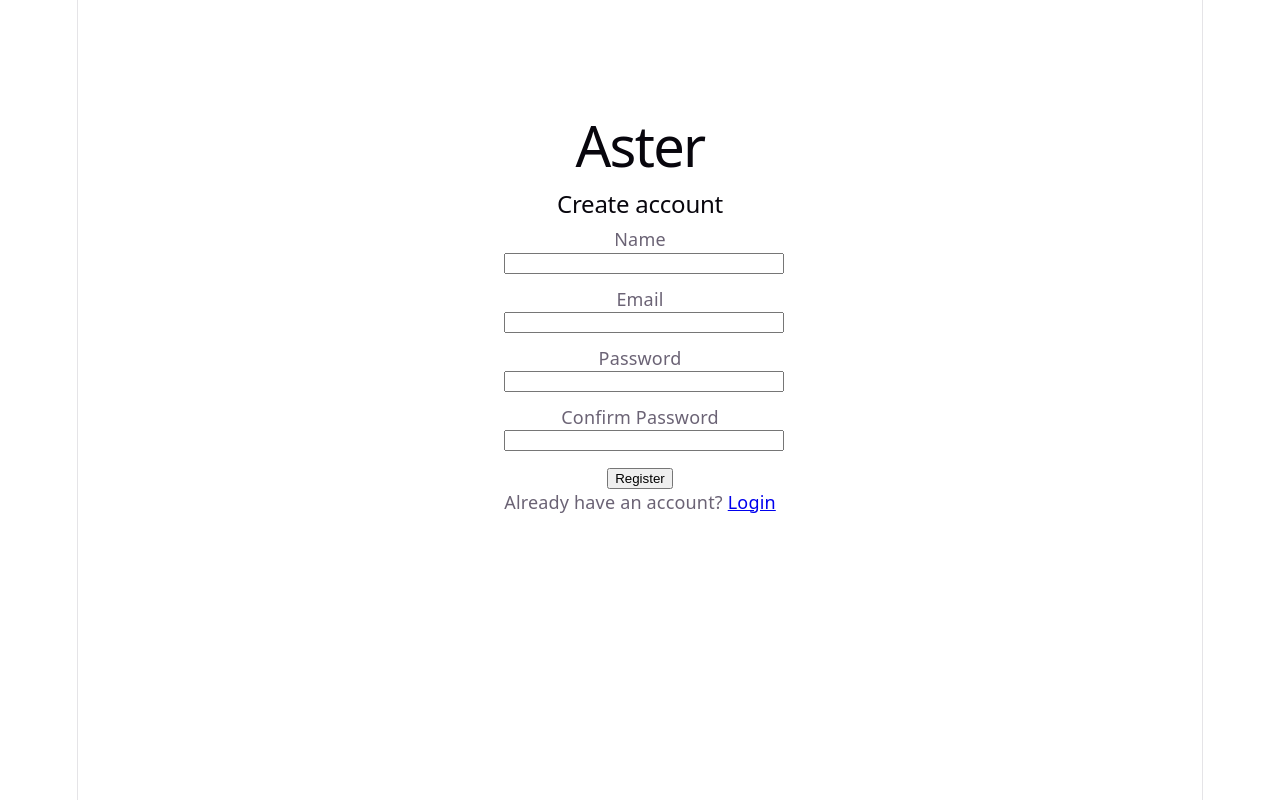
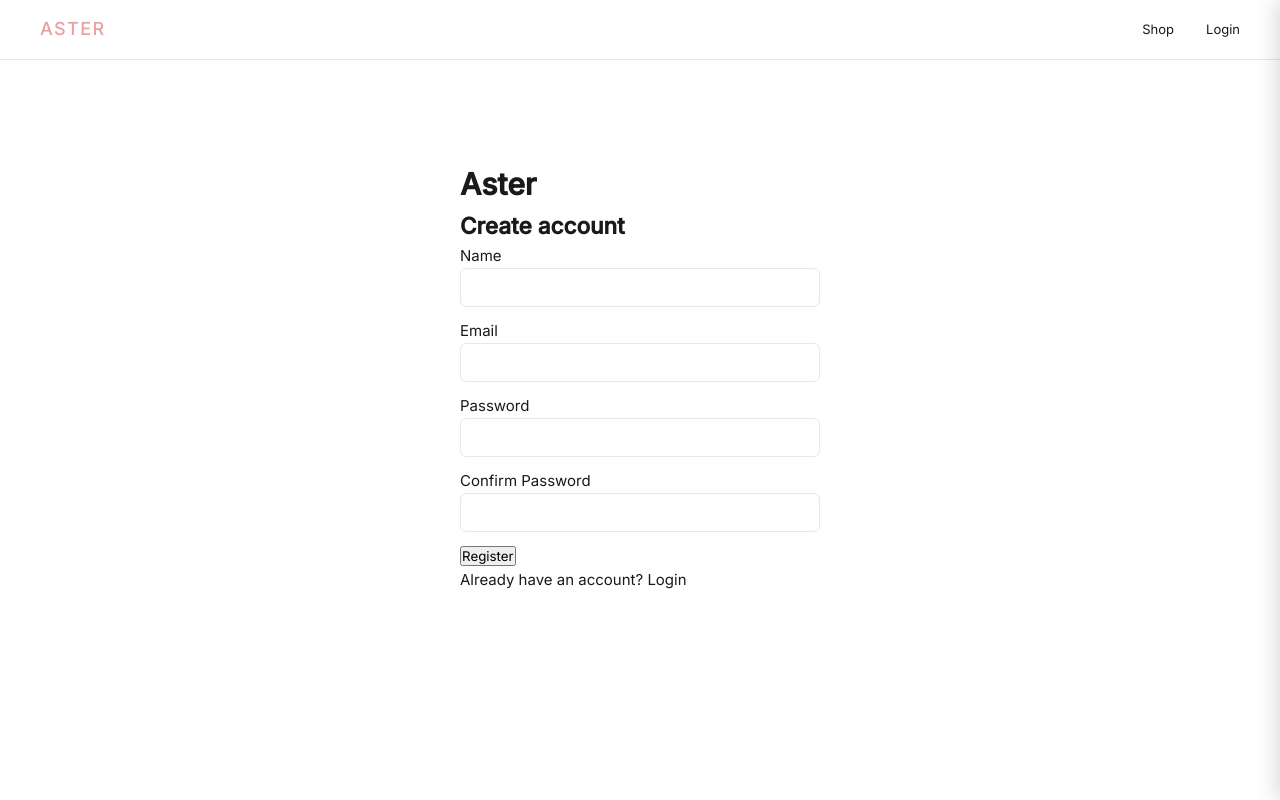
Before and after one commit to alberrrry/aster-web, a React (Vite) app: page /register in a window 1280 px wide. Built offline with nearby package versions, Linux system fonts and the light colour scheme.

Commit message:
feat: global styles, navbar, light theme design system

```diff
--- a/src/App.jsx
+++ b/src/App.jsx
@@ -1,5 +1,8 @@
 import { BrowserRouter, Routes, Route, Navigate } from 'react-router-dom'
 import { AuthProvider } from './context/AuthContext'
+import { CartProvider } from './context/CartContext'
+import Navbar from './components/Navbar'
+import CartDrawer from './components/CartDrawer'
 import Login from './pages/Login'
 import Register from './pages/Register'
 import Home from './pages/Home'
@@ -10,6 +13,9 @@ function App() {
   return (
     <BrowserRouter>
       <AuthProvider>
+        <CartProvider>
+          <Navbar />
+          <CartDrawer />
           <Routes>
             <Route path="/" element={<Home />} />
             <Route path="/login" element={<Login />} />
@@ -18,6 +24,7 @@ function App() {
             <Route path="/products/:slug" element={<ProductDetail />} />
             <Route path="*" element={<Navigate to="/login" />} />
           </Routes>
+        </CartProvider>
       </AuthProvider>
     </BrowserRouter>
   )
--- /dev/null
+++ b/src/api/cart.js
@@ -0,0 +1,7 @@
+import api from './axios'
+
+export const getCart = () => api.get('/cart')
+export const addToCart = (product_id, quantity = 1) => api.post('/cart', { product_id, quantity })
+export const updateCartItem = (id, quantity) => api.patch(`/cart/${id}`, { quantity })
+export const removeCartItem = (id) => api.delete(`/cart/${id}`)
+export const clearCart = () => api.delete('/cart')
--- /dev/null
+++ b/src/components/CartDrawer.jsx
@@ -0,0 +1,82 @@
+import { useCart } from '../context/CartContext'
+import { useNavigate } from 'react-router-dom'
+
+export default function CartDrawer() {
+  const { items, total, itemCount, isOpen, setIsOpen, update, remove } = useCart()
+  const navigate = useNavigate()
+
+  return (
+    <>
+      {/* Overlay */}
+      {isOpen && (
+        <div
+          onClick={() => setIsOpen(false)}
+          style={{
+            position: 'fixed', inset: 0,
+            background: 'rgba(0,0,0,0.4)',
+            zIndex: 100,
+          }}
+        />
+      )}
+
+      {/* Drawer */}
+      <div style={{
+        position: 'fixed', top: 0, right: 0,
+        width: 380, height: '100vh',
+        background: '#fff',
+        boxShadow: '-4px 0 20px rgba(0,0,0,0.15)',
+        zIndex: 101,
+        transform: isOpen ? 'translateX(0)' : 'translateX(100%)',
+        transition: 'transform 0.3s ease',
+        display: 'flex', flexDirection: 'column',
+      }}>
+        {/* Header */}
+        <div style={{ display: 'flex', justifyContent: 'space-between', alignItems: 'center', padding: '20px 24px', borderBottom: '1px solid #eee' }}>
+          <h2 style={{ margin: 0 }}>Cart ({itemCount})</h2>
+          <button onClick={() => setIsOpen(false)} style={{ background: 'none', border: 'none', fontSize: 24, cursor: 'pointer' }}>×</button>
+        </div>
+
+        {/* Items */}
+        <div style={{ flex: 1, overflowY: 'auto', padding: '16px 24px' }}>
+          {items.length === 0 ? (
+            <p style={{ color: '#999', textAlign: 'center', marginTop: 40 }}>Your cart is empty</p>
+          ) : (
+            items.map(item => (
+              <div key={item.id} style={{ display: 'flex', justifyContent: 'space-between', alignItems: 'center', marginBottom: 20, paddingBottom: 20, borderBottom: '1px solid #f0f0f0' }}>
+                <div style={{ flex: 1 }}>
+                  <p style={{ margin: '0 0 4px', fontWeight: 500 }}>{item.product.name}</p>
+                  <p style={{ margin: 0, color: '#666', fontSize: 14 }}>${item.product.price}</p>
+                </div>
+                <div style={{ display: 'flex', alignItems: 'center', gap: 8 }}>
+                  <button onClick={() => item.quantity > 1 ? update(item.id, item.quantity - 1) : remove(item.id)}
+                    style={{ width: 28, height: 28, borderRadius: '50%', border: '1px solid #ddd', background: 'none', cursor: 'pointer' }}>−</button>
+                  <span style={{ width: 20, textAlign: 'center' }}>{item.quantity}</span>
+                  <button onClick={() => update(item.id, item.quantity + 1)}
+                    style={{ width: 28, height: 28, borderRadius: '50%', border: '1px solid #ddd', background: 'none', cursor: 'pointer' }}>+</button>
+                  <button onClick={() => remove(item.id)}
+                    style={{ marginLeft: 8, background: 'none', border: 'none', color: '#999', cursor: 'pointer', fontSize: 18 }}>×</button>
+                </div>
+              </div>
+            ))
+          )}
+        </div>
+
+        {/* Footer */}
+        {items.length > 0 && (
+          <div style={{ padding: '20px 24px', borderTop: '1px solid #eee' }}>
+            <div style={{ display: 'flex', justifyContent: 'space-between', marginBottom: 16 }}>
+              <span style={{ fontWeight: 500 }}>Total</span>
+              <span style={{ fontWeight: 700, fontSize: 18 }}>${Number(total).toFixed(2)}</span>
+            </div>
+            <button
+              onClick={() => { setIsOpen(false); navigate('/checkout') }}
+              style={{ width: '100%', padding: '14px', background: '#000', color: '#fff', border: 'none', borderRadius: 8, fontSize: 16, cursor: 'pointer' }}
+            >
+              Checkout
+            </button>
+          </div>
+        )}
+      </div>
+    </>
+  )
+}
--- /dev/null
+++ b/src/components/Navbar.jsx
@@ -0,0 +1,72 @@
+import { Link, useNavigate } from 'react-router-dom'
+import { useAuth } from '../context/AuthContext'
+import { useCart } from '../context/CartContext'
+
+export default function Navbar() {
+  const { user, logout } = useAuth()
+  const { itemCount, setIsOpen } = useCart()
+  const navigate = useNavigate()
+
+  const handleLogout = async () => {
+    await logout()
+    navigate('/login')
+  }
+
+  return (
+    <nav style={{
+      borderBottom: '0.5px solid var(--border)',
+      padding: '0 40px',
+      height: 60,
+      display: 'flex',
+      alignItems: 'center',
+      justifyContent: 'space-between',
+      position: 'sticky',
+      top: 0,
+      background: '#fff',
+      zIndex: 50,
+    }}>
+      <Link to="/" style={{ fontSize: 18, fontWeight: 500, letterSpacing: '.08em', color: 'var(--accent)' }}>
+        ASTER
+      </Link>
+
+      <div style={{ display: 'flex', gap: 32, alignItems: 'center' }}>
+        <Link to="/products" style={{ fontSize: 13, color: 'var(--text-primary)' }}>
+          Shop
+        </Link>
+        {user && (
+          <Link to="/orders" style={{ fontSize: 13, color: 'var(--text-primary)' }}>
+            Orders
+          </Link>
+        )}
+        {user ? (
+          <button
+            onClick={handleLogout}
+            style={{ fontSize: 13, color: 'var(--text-primary)', background: 'none', border: 'none' }}
+          >
+            Logout
+          </button>
+        ) : (
+          <Link to="/login" style={{ fontSize: 13, color: 'var(--text-primary)' }}>
+            Login
+          </Link>
+        )}
+        {user && (
+          <button
+            onClick={() => setIsOpen(true)}
+            style={{
+              background: 'var(--accent)',
+              color: '#fff',
+              border: 'none',
+              borderRadius: 'var(--radius-md)',
+              padding: '7px 18px',
+              fontSize: 13,
+              fontWeight: 500,
+            }}
+          >
+            Cart {itemCount > 0 && `(${itemCount})`}
+          </button>
+        )}
+      </div>
+    </nav>
+  )
+}
--- /dev/null
+++ b/src/context/CartContext.jsx
@@ -0,0 +1,63 @@
+import { createContext, useContext, useState, useEffect } from 'react'
+import { useAuth } from './AuthContext'
+import { getCart, addToCart, updateCartItem, removeCartItem, clearCart } from '../api/cart'
+
+const CartContext = createContext(null)
+
+export function CartProvider({ children }) {
+  const { user } = useAuth()
+  const [items, setItems] = useState([])
+  const [total, setTotal] = useState(0)
+  const [isOpen, setIsOpen] = useState(false)
+  const [loading, setLoading] = useState(false)
+
+  useEffect(() => {
+    if (user) fetchCart()
+    else { setItems([]); setTotal(0) }
+  }, [user])
+
+  const fetchCart = async () => {
+    setLoading(true)
+    try {
+      const res = await getCart()
+      setItems(res.data.items)
+      setTotal(res.data.total)
+    } finally {
+      setLoading(false)
+    }
+  }
+
+  const add = async (product_id, quantity = 1) => {
+    await addToCart(product_id, quantity)
+    await fetchCart()
+    setIsOpen(true)
+  }
+
+  const update = async (id, quantity) => {
+    await updateCartItem(id, quantity)
+    await fetchCart()
+  }
+
+  const remove = async (id) => {
+    await removeCartItem(id)
+    await fetchCart()
+  }
+
+  const clear = async () => {
+    await clearCart()
+    setItems([])
+    setTotal(0)
+  }
+
+  const itemCount = items.reduce((sum, item) => sum + item.quantity, 0)
+
+  return (
+    <CartContext.Provider value={{ items, total, itemCount, isOpen, setIsOpen, loading, add, update, remove, clear }}>
+      {children}
+    </CartContext.Provider>
+  )
+}
+
+export function useCart() {
+  return useContext(CartContext)
+}
--- a/src/index.css
+++ b/src/index.css
@@ -1,111 +1,96 @@
-:root {
-  --text: #6b6375;
-  --text-h: #08060d;
-  --bg: #fff;
-  --border: #e5e4e7;
-  --code-bg: #f4f3ec;
-  --accent: #aa3bff;
-  --accent-bg: rgba(170, 59, 255, 0.1);
-  --accent-border: rgba(170, 59, 255, 0.5);
-  --social-bg: rgba(244, 243, 236, 0.5);
-  --shadow:
-    rgba(0, 0, 0, 0.1) 0 10px 15px -3px, rgba(0, 0, 0, 0.05) 0 4px 6px -2px;
+@import url('https://fonts.googleapis.com/css2?family=Inter:wght@400;500&display=swap');
 
-  --sans: system-ui, 'Segoe UI', Roboto, sans-serif;
-  --heading: system-ui, 'Segoe UI', Roboto, sans-serif;
-  --mono: ui-monospace, Consolas, monospace;
-
-  font: 18px/145% var(--sans);
-  letter-spacing: 0.18px;
-  color-scheme: light dark;
-  color: var(--text);
-  background: var(--bg);
-  font-synthesis: none;
-  text-rendering: optimizeLegibility;
-  -webkit-font-smoothing: antialiased;
-  -moz-osx-font-smoothing: grayscale;
-
-  @media (max-width: 1024px) {
-    font-size: 16px;
-  }
+*, *::before, *::after {
+  box-sizing: border-box;
+  margin: 0;
+  padding: 0;
 }
 
-@media (prefers-color-scheme: dark) {
-  :root {
-    --text: #9ca3af;
-    --text-h: #f3f4f6;
-    --bg: #16171d;
-    --border: #2e303a;
-    --code-bg: #1f2028;
-    --accent: #c084fc;
-    --accent-bg: rgba(192, 132, 252, 0.15);
-    --accent-border: rgba(192, 132, 252, 0.5);
-    --social-bg: rgba(47, 48, 58, 0.5);
-    --shadow:
-      rgba(0, 0, 0, 0.4) 0 10px 15px -3px, rgba(0, 0, 0, 0.25) 0 4px 6px -2px;
-  }
-
-  #social .button-icon {
-    filter: invert(1) brightness(2);
-  }
+:root {
+  --bg: #ffffff;
+  --surface: #f7f7f7;
+  --border: #e8e8e8;
+  --text-primary: #1a1a1a;
+  --text-muted: #999999;
+  --accent: #e8a0a0;
+  --accent-subtle: rgba(232, 160, 160, 0.1);
+  --accent-border: rgba(232, 160, 160, 0.3);
+  --radius-sm: 4px;
+  --radius-md: 6px;
+  --radius-lg: 12px;
 }
 
 body {
-  margin: 0;
+  font-family: 'Inter', sans-serif;
+  background: var(--bg);
+  color: var(--text-primary);
+  font-size: 15px;
+  line-height: 1.6;
+  -webkit-font-smoothing: antialiased;
 }
 
-#root {
-  width: 1126px;
-  max-width: 100%;
-  margin: 0 auto;
-  text-align: center;
-  border-inline: 1px solid var(--border);
-  min-height: 100svh;
-  display: flex;
-  flex-direction: column;
-  box-sizing: border-box;
+a {
+  color: inherit;
+  text-decoration: none;
 }
 
-h1,
-h2 {
-  font-family: var(--heading);
-  font-weight: 500;
-  color: var(--text-h);
+button {
+  font-family: 'Inter', sans-serif;
+  cursor: pointer;
 }
 
-h1 {
-  font-size: 56px;
-  letter-spacing: -1.68px;
-  margin: 32px 0;
-  @media (max-width: 1024px) {
-    font-size: 36px;
-    margin: 20px 0;
-  }
-}
-h2 {
-  font-size: 24px;
-  line-height: 118%;
-  letter-spacing: -0.24px;
-  margin: 0 0 8px;
-  @media (max-width: 1024px) {
-    font-size: 20px;
-  }
-}
-p {
-  margin: 0;
+input, select, textarea {
+  font-family: 'Inter', sans-serif;
+  font-size: 14px;
+  color: var(--text-primary);
+  background: var(--bg);
+  border: 0.5px solid var(--border);
+  border-radius: var(--radius-md);
+  padding: 10px 14px;
+  outline: none;
+  width: 100%;
+  transition: border-color 0.2s;
 }
 
-code,
-.counter {
-  font-family: var(--mono);
-  display: inline-flex;
-  border-radius: 4px;
-  color: var(--text-h);
+input:focus, select:focus, textarea:focus {
+  border-color: var(--accent);
 }
 
-code {
-  font-size: 15px;
-  line-height: 135%;
-  padding: 4px 8px;
-  background: var(--code-bg);
+.btn-primary {
+  background: var(--accent);
+  color: #fff;
+  border: none;
+  border-radius: var(--radius-md);
+  padding: 11px 28px;
+  font-size: 14px;
+  font-weight: 500;
+  transition: opacity 0.2s;
 }
+
+.btn-primary:hover { opacity: 0.88; }
+.btn-primary:disabled { opacity: 0.5; cursor: not-allowed; }
+
+.btn-secondary {
+  background: transparent;
+  color: var(--text-primary);
+  border: 0.5px solid var(--border);
+  border-radius: var(--radius-md);
+  padding: 11px 28px;
+  font-size: 14px;
+  transition: border-color 0.2s;
+}
+
+.btn-secondary:hover { border-color: var(--text-muted); }
+
+.btn-dark {
+  background: var(--text-primary);
+  color: #fff;
+  border: none;
+  border-radius: var(--radius-md);
+  padding: 11px 28px;
+  font-size: 14px;
+  font-weight: 500;
+  transition: opacity 0.2s;
+}
+
+.btn-dark:hover { opacity: 0.85; }
```
Also changed, not shown: src/pages/ProductDetail.jsx (+8 -5 lines). Lines whose indentation alone changed are shown as unchanged.
